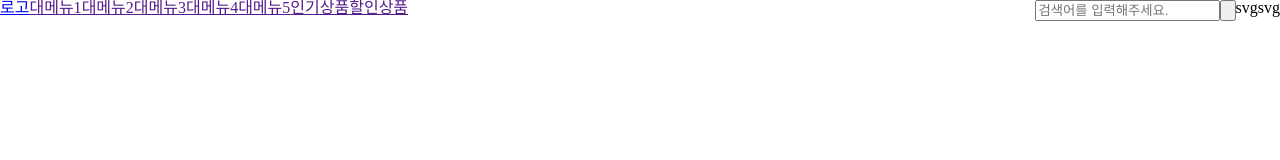
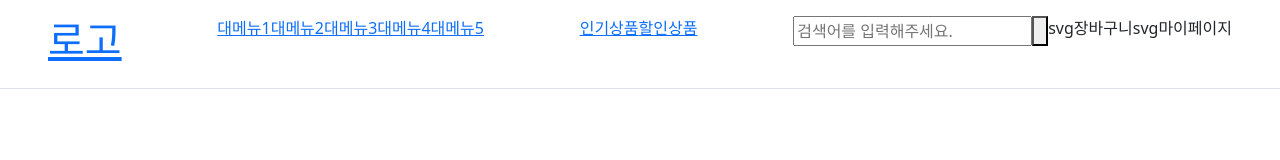
Before and after one commit to tree4852/my, a plain HTML site: page index.html in a window 1280 px wide. Drawn offline with nearby package versions, Linux system fonts and the light colour scheme.

Commit message:
상단 수정

```diff
--- a/index.html
+++ b/index.html
@@ -5,14 +5,17 @@
     <meta name="viewport" content="width=device-width, initial-scale=1.0">
     <title>Document</title>
     <link rel="stylesheet" href="https://cdn.jsdelivr.net/npm/reset-css@5.0.2/reset.min.css">
+    <link href="https://cdn.jsdelivr.net/npm/bootstrap@5.3.3/dist/css/bootstrap.min.css"
+    rel="stylesheet" integrity="sha384-QWTKZyjpPEjISv5WaRU9OFeRpok6YctnYmDr5pNlyT2bRjXh0JMhjY6hW+ALEwIH"
+    crossorigin="anonymous">
+
     <link rel="stylesheet" href="./css/type1.min.css">
 </head>
 <body>
-    <header id="hd" >
-     <div class="inner d-flex">
-            <h1><a href="#">로고<img src="" alt=""></a></h1>
-            <ul class="d-flex gnb">
+    <header id="hd" class="px-5 py-3 fixd-top bg-White border-bottom d-flex justify-content-between ailgn-itmes-conter" >
 
+            <h1 class="mx-0"><a href="#">로고<img src="" alt=""></a></h1>
+            <ul class=" gnb d-flex">
                 <li><a href="">대메뉴1</a></li>
                 <li><a href="">대메뉴2</a></li>
                 <li><a href="">대메뉴3</a></li>
@@ -20,14 +23,14 @@
                 <li><a href="">대메뉴5</a></li>
             </ul>
 
-            <ul class="promotion_gnb d-flex mr-auto ">
+            <ul class="promotion_gnb d-flex">
                 <li><a href="">인기상품</a></li>
                 <li><a href="">할인상품</a></li>
             </ul>
 
-            <ul class="iconMenu d-flex">
+            <ul class="iconMenu  d-flex">
                 <li class="searchform">
-                    <div class="bg-gray round50 mr-auto">
+                    <div class="">
                         <form action="" class="d-flex ">
                             <input type="text" placeholder="검색어를 입력해주세요.">
                             <button type="submit" >
--- a/scss/type1.scss
+++ /dev/null
@@ -1,35 +0,0 @@
-.inner{
-max-width: 1440px;
-margin: 0 auto;
-}
-
-.mr-auto{
-    margin-right: auto;
-}
-
-.d-flex{
- display: flex;
-}
-
-.text-gray{
-    color: #666;
-
-}
-
-.bg-gray{
-    background-color: #ccc;
-
-}
-
-.round50{
-    border-radius: 50%;
-
-}
-.sr_only{
-    position: absolute;
-    width: 0;
-    height: 0;
-    overflow: hidden;
-    opacity: 0;
-// 접근성을지키는 클래스
-}
```
Also changed, not shown: css/type1.min.css.
